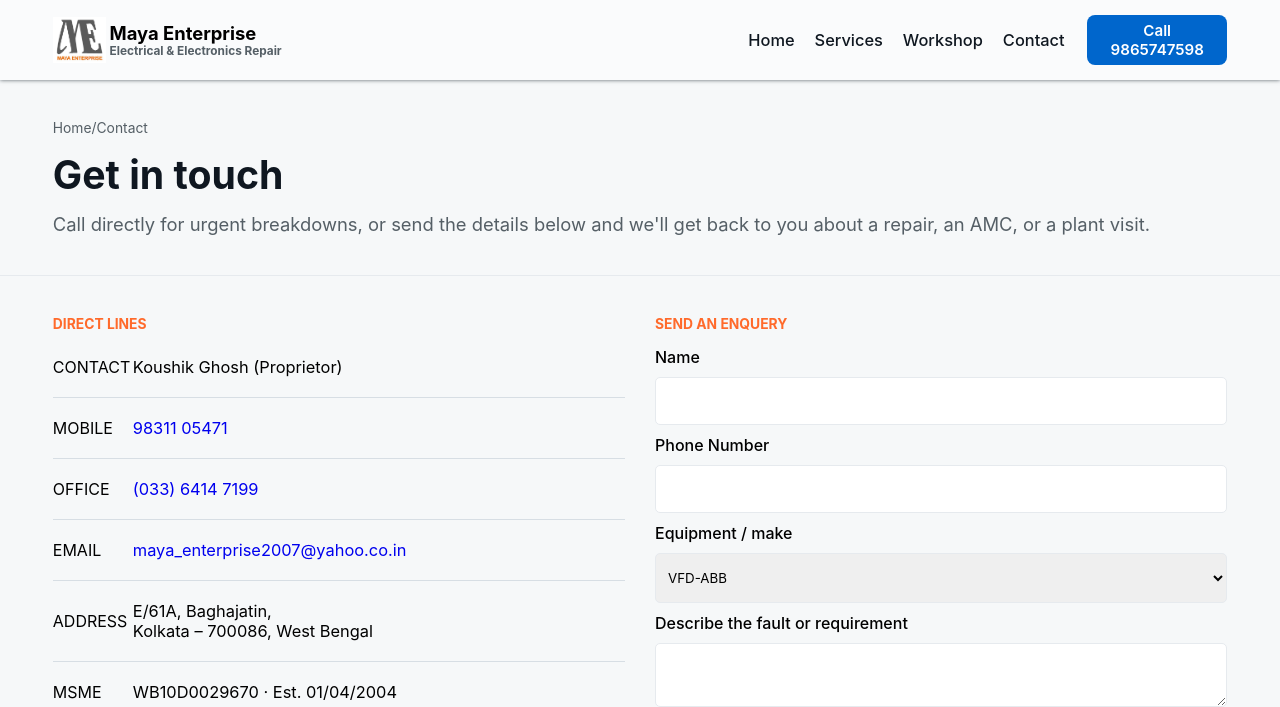
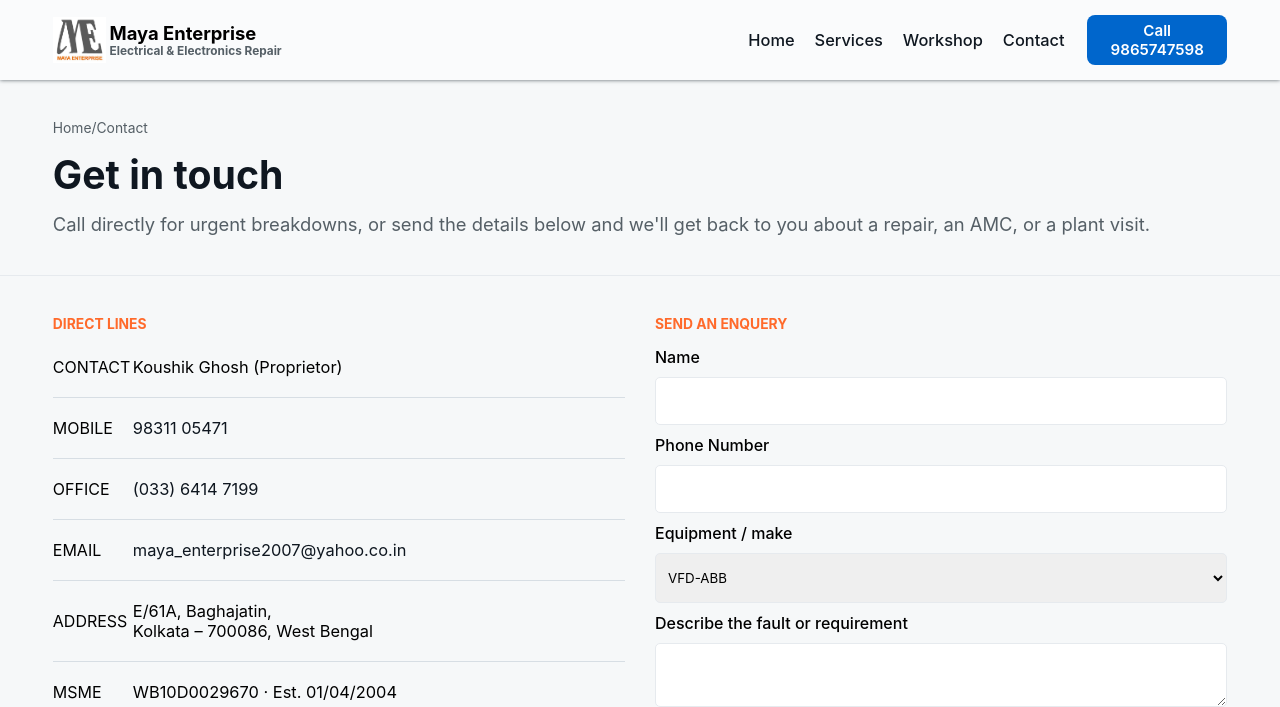
Before and after one commit to piudalal031299-arch/e-commerce-sites, a plain HTML site: page mayaEnterprise/contact.html in a window 1280 px wide. Shown: the top 707 px of the page. Drawn offline with Linux system fonts and the light colour scheme.

Commit message:
maya site mofified2

```diff
--- a/mayaEnterprise/css/style.css
+++ b/mayaEnterprise/css/style.css
@@ -462,6 +462,12 @@ gap: 20px;
     grid-template-columns: 80px auto;
     align-items: center;
 }
+.location li p a{
+    color: var(--ink);
+}
+.location li p a:hover{
+    color: var(--orange);
+}
 form div{
     display: flex;
     flex-wrap: wrap;
```
